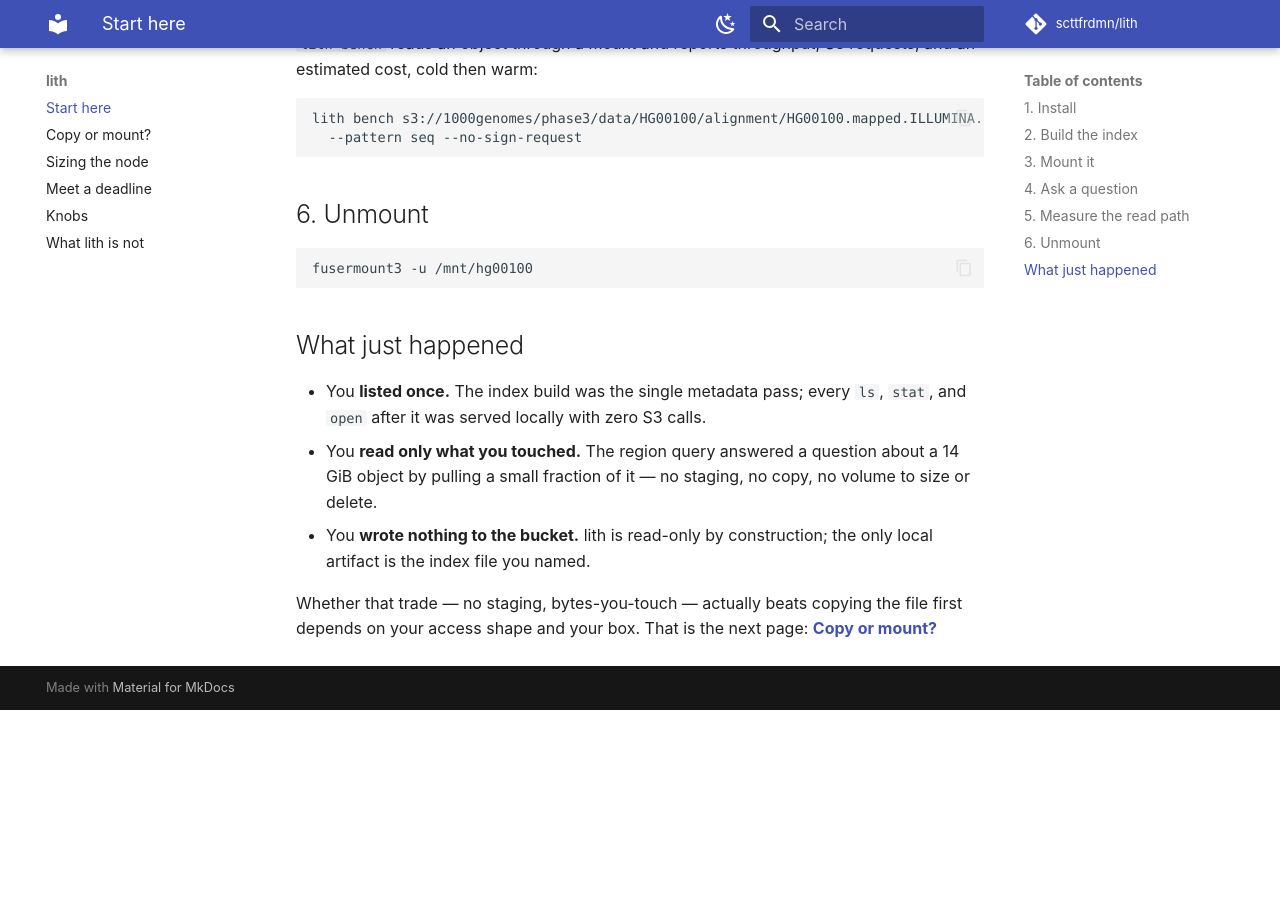
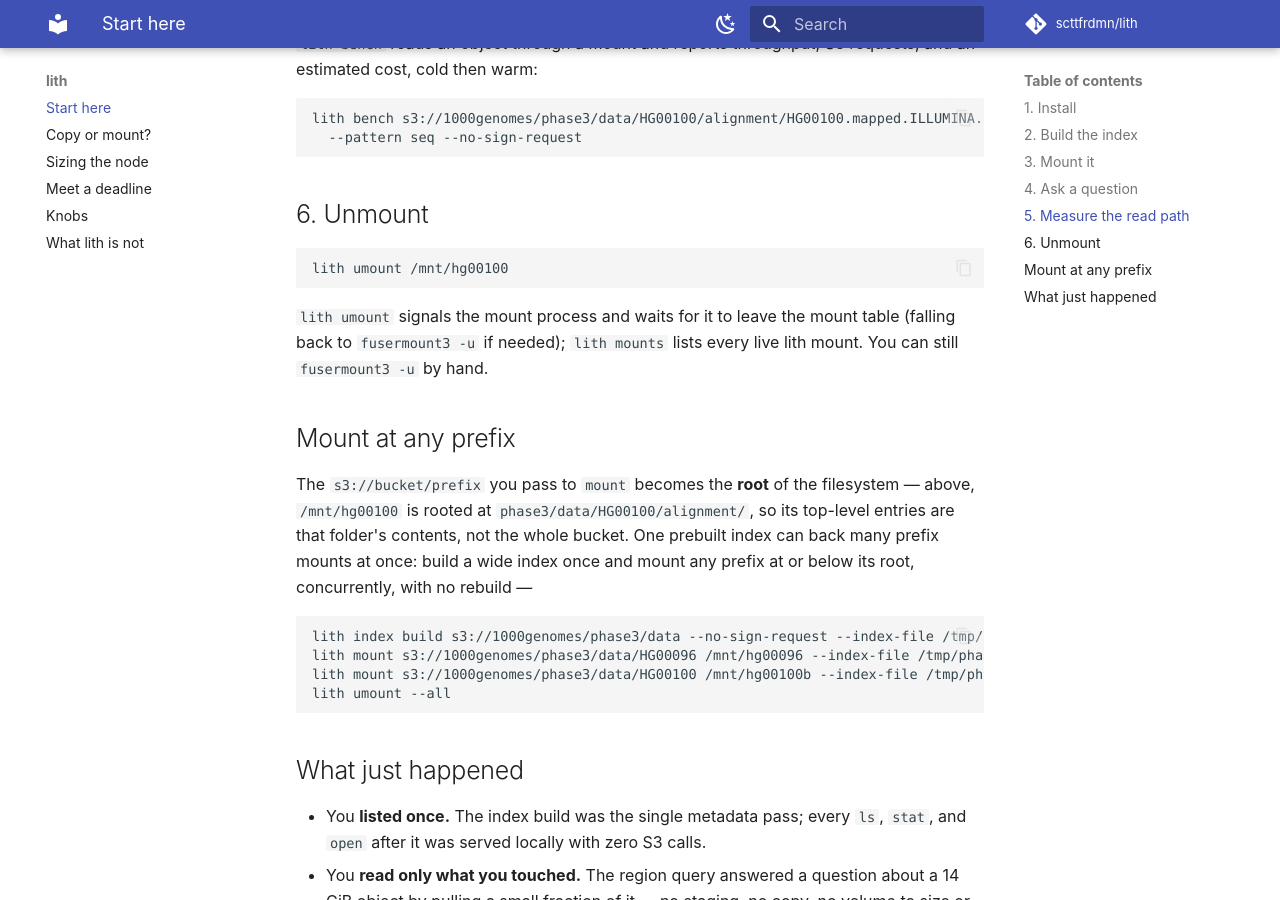
Before and after one commit to scttfrdmn/lith, an MkDocs documentation site: the page built from docs/index.md, in a window 1280 px wide and 900 px high, scrolled down 1501 px. Built offline with MkDocs 1.6.1 and Material for MkDocs 9.7.7, drawn with Linux system fonts in a browser that asks for light colours; comment, search, counter and statistics services are not loaded; before the commit the page ends 2211 px from its top, so only the background shows below that.

Commit message:
docs: prefix-root mounts + lith umount/mounts (#90, #91) (#93)
- Start here: unmount step now uses `lith umount`; new "Mount at any prefix"
  section (mount roots at the prefix; one index backs many prefix mounts).
- Knobs (Index): root rule + one-index-many-mounts note.
- CHANGELOG [Unreleased] Added: #90 prefix root, #91 lith umount/mounts.

````diff
--- a/docs/index.md
+++ b/docs/index.md
@@ -75,7 +75,26 @@ lith bench s3://1000genomes/phase3/data/HG00100/alignment/HG00100.mapped.ILLUMIN
 ## 6. Unmount
 
 ```bash
-fusermount3 -u /mnt/hg00100
+lith umount /mnt/hg00100
+```
+
+`lith umount` signals the mount process and waits for it to leave the mount
+table (falling back to `fusermount3 -u` if needed); `lith mounts` lists every
+live lith mount. You can still `fusermount3 -u` by hand.
+
+## Mount at any prefix
+
+The `s3://bucket/prefix` you pass to `mount` becomes the **root** of the
+filesystem — above, `/mnt/hg00100` is rooted at `phase3/data/HG00100/alignment/`,
+so its top-level entries are that folder's contents, not the whole bucket. One
+prebuilt index can back many prefix mounts at once: build a wide index once and
+mount any prefix at or below its root, concurrently, with no rebuild —
+
+```bash
+lith index build s3://1000genomes/phase3/data --no-sign-request --index-file /tmp/phase3.lithidx
+lith mount s3://1000genomes/phase3/data/HG00096 /mnt/hg00096 --index-file /tmp/phase3.lithidx --no-sign-request --daemon
+lith mount s3://1000genomes/phase3/data/HG00100 /mnt/hg00100b --index-file /tmp/phase3.lithidx --no-sign-request --daemon
+lith umount --all
 ```
 
 ## What just happened
````
Also changed, not shown: CHANGELOG.md (+16 -0 lines), docs/knobs.md (+9 -1 lines).
